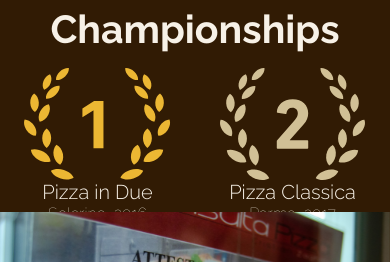
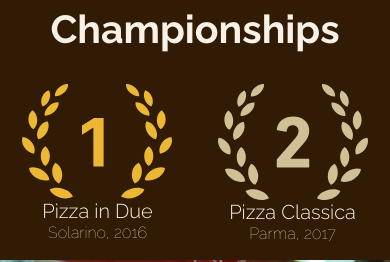
Before and after one commit to Giunta-Giovanni/sicilia_e_sapori_fe, a React (Vite) app: page /en/about-us in a window 390 px wide. Shown: the part 132-394 px from the top of the page. Built offline with nearby package versions, Linux system fonts and the light colour scheme; no server answers; a web font is replaced by a local one.

Commit message:
add autoplay by useRef when we are passing the component to increase ui Experiences

```diff
--- a/src/pages/aboutPage/AboutPage.jsx
+++ b/src/pages/aboutPage/AboutPage.jsx
@@ -1,6 +1,6 @@
 // context
 import GlobalContext from '../../context/GlobalContext';
-import { useContext } from 'react';
+import { useContext, useEffect, useRef } from 'react';
 
 // import image
 import { images } from '../../assets/jpg/image.js';
@@ -36,6 +36,20 @@
     const locationSwiper = [
       insegna, esterno, ingresso, dettagli, saletta, veranda, veranda2
     ];
+
+        const videoRef = useRef(null);
+
+        useEffect(() => {
+            const video = videoRef.current;
+            if (video) {
+            const playPromise = video.play();
+            if (playPromise !== undefined) {
+                playPromise.catch(err => {
+                console.log("Autoplay bloccato:", err);
+                });
+            }
+            }
+        }, []);
 
 
     // RENDER
@@ -104,10 +118,12 @@
             <div className={styles.presentationDiv}>
                 {/* img + line */}
                 <video
+                    ref={videoRef}
                     autoPlay
+                    muted
                     loop
-                    muted
                     playsInline
+                    preload="auto"
                     className={styles.line}
                     // poster={test1}
                     src="/video/forno.mp4" ></video>
--- a/src/pages/aboutPage/AboutPage.module.css
+++ b/src/pages/aboutPage/AboutPage.module.css
@@ -48,8 +48,9 @@
 
     .sx {
         order: 2;
-        height: 7rem;
+        height: 8rem;
         width: 8rem;
+        margin: 1rem;
     }
 
     .center {
@@ -60,8 +61,10 @@
 
     .dx {
         order: 3;
-        height: 7rem;
+        height: 8rem;
         width: 8rem;
+        margin: 1rem;
+
     }
 }
 
--- a/src/sections/HeroSection.jsx
+++ b/src/sections/HeroSection.jsx
@@ -1,5 +1,5 @@
 // import Hooks
-import { useContext } from 'react';
+import { useContext, useEffect, useRef } from 'react';
 
 // import Context
 import GlobalContext from '../context/GlobalContext';
@@ -9,16 +9,31 @@
 
 //import content
 import jumboVideo from "/video/jumbo.mp4";
-import jumboPoster from "/video/poster2.png";
+import jumboPoster from "/video/poster.png";
 
 //import assets
 import { icons } from '../assets/svg/general/icons';
 
 
 export default function HeroSection({ styles }) {
+    const videoRef = useRef(null);
+
+    useEffect(() => {
+        const video = videoRef.current;
+        if (video) {
+        const playPromise = video.play();
+        if (playPromise !== undefined) {
+            playPromise.catch(err => {
+            console.log("Autoplay bloccato:", err);
+            });
+        }
+        }
+    }, []);
+
 
     const { lang } = useContext(GlobalContext);
     const { arrowDownWhite } = icons;
+
 
     // RENDER
     return (
@@ -26,6 +41,7 @@
             {/* hero */}
             <section className={styles.hero}>
                 <video
+                    ref={videoRef}
                     autoPlay
                     muted
                     loop
```
